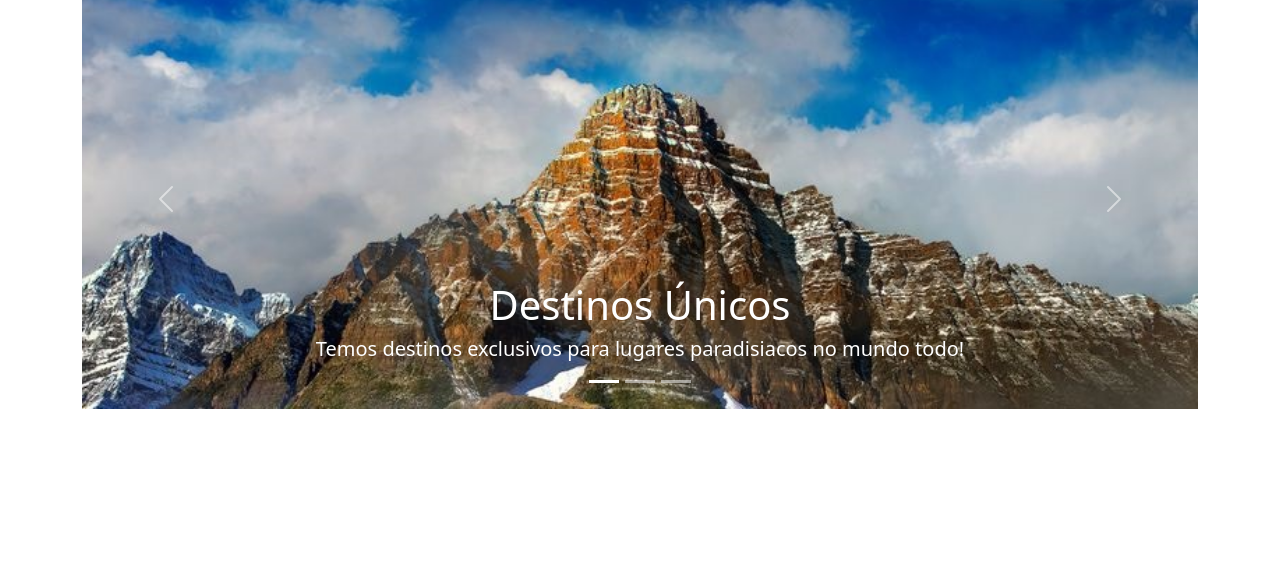
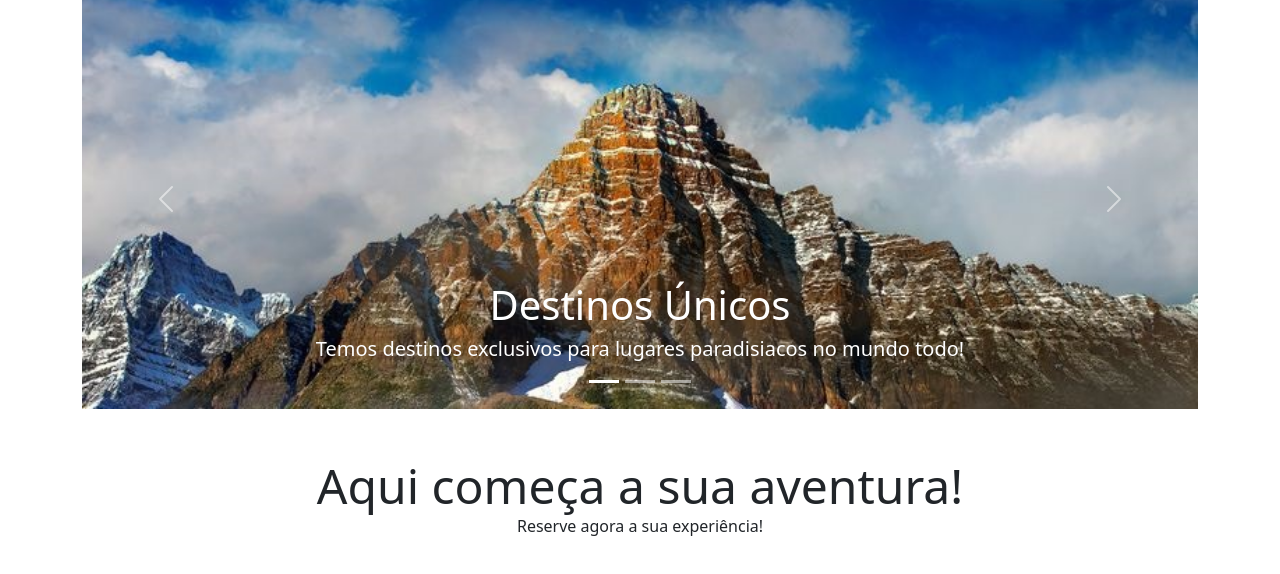
Before and after one commit to NicolasAFerro/travel-agency, a plain HTML site: page index.html in a window 1280 px wide. Shown: the part 90-664 px from the top of the page. Drawn offline with nearby package versions, Linux system fonts and the light colour scheme.

Commit message:
realizando o titulo e subtitulo

```diff
--- a/index.html
+++ b/index.html
@@ -107,6 +107,23 @@
       </div>
 
     </div>
+    <!--classe para centralizar-->
+    <div class="container text-center mt-5">
+      <div class="row">
+        <div class="col">
+          <div class="display-5">
+            Aqui começa a sua aventura!
+          </div>
+          Reserve agora a sua experiência!
+
+        </div>
+      </div>
+
+
+
+    </div>
+
+    <!-- O bootstrap tem uma classe de display e outras de grid. A de grid tem 12 colunas-->
     <!--JS DO BOOTSTRAP-->
     <script
       src="https://cdn.jsdelivr.net/npm/bootstrap@5.3.3/dist/js/bootstrap.bundle.min.js"
```
